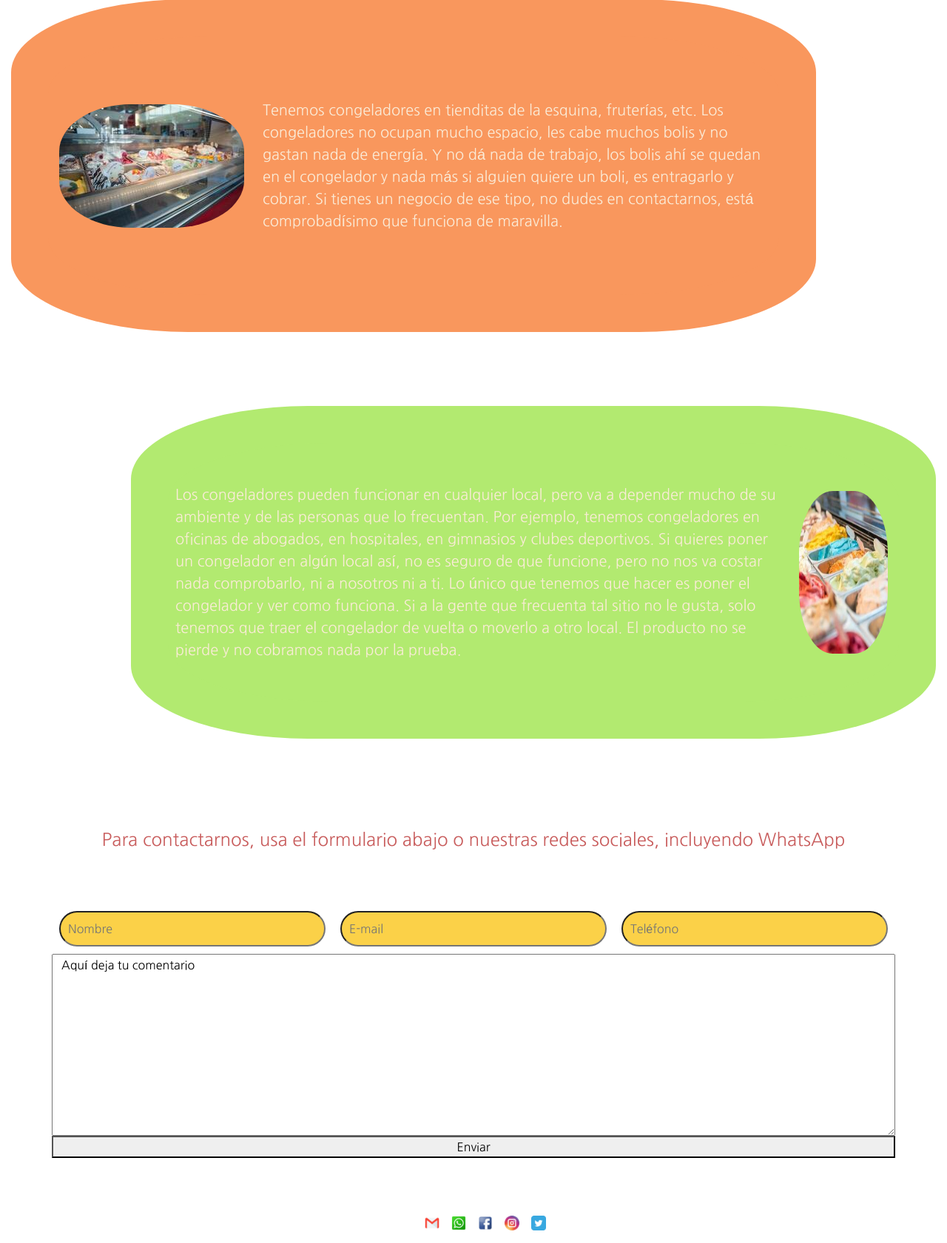
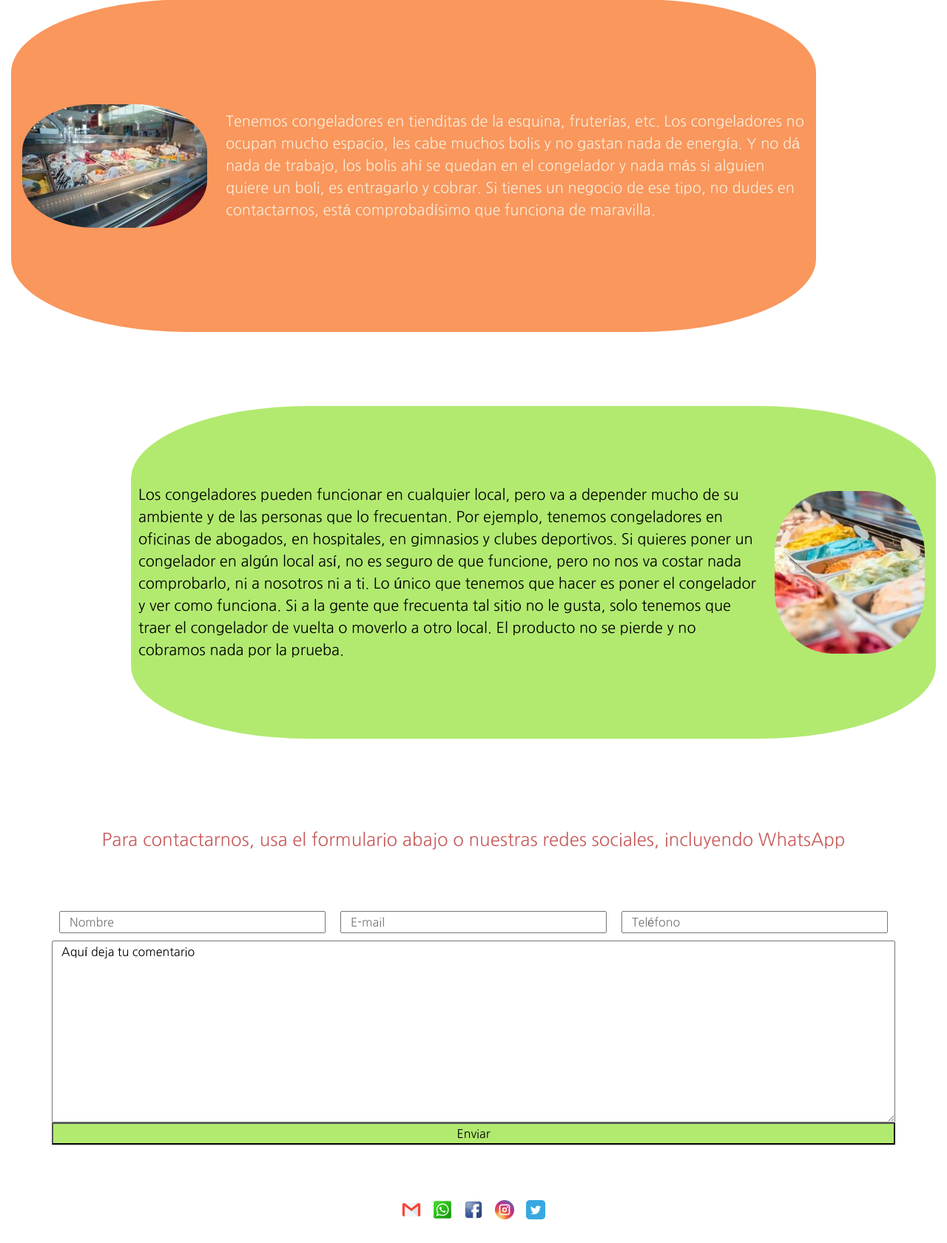
Before and after one commit to fabioamarques1990/proyecto-coderhouse, a website: page pages/contacto.html in a window 1280 px wide. Shown: the part 582-2263 px from the top of the page at 74% size. Drawn offline with nearby package versions, Linux system fonts and the light colour scheme.

Commit message:
Acercandome del resultado final. Nada más faltan detalles estéticos pequeños.

```diff
--- a/pages/contacto.html
+++ b/pages/contacto.html
@@ -1,14 +1,18 @@
 <!DOCTYPE html>
 <html lang="en">
+
 <head>
     <meta charset="UTF-8">
     <meta http-equiv="X-UA-Compatible" content="IE=edge">
     <meta name="viewport" content="width=device-width, initial-scale=1.0">
     <!-- palabras clave -->
-    <meta name="keywords" content="boli, redes sociales, verano, sabroso, cremoso, sabores, agua, leche, contacto, San Luis Potosí">
+    <meta name="keywords"
+        content="boli, redes sociales, verano, sabroso, cremoso, sabores, agua, leche, contacto, San Luis Potosí">
     <!-- descripción -->
-    <meta name="description" content="En esta sección puedes ver todo lo que necesitas para contactarnos y encontrarnos en nuestras redes sociales">
-    <link href="https://cdn.jsdelivr.net/npm/bootstrap@5.1.3/dist/css/bootstrap.min.css" rel="stylesheet" integrity="sha384-1BmE4kWBq78iYhFldvKuhfTAU6auU8tT94WrHftjDbrCEXSU1oBoqyl2QvZ6jIW3" crossorigin="anonymous">
+    <meta name="description"
+        content="En esta sección puedes ver todo lo que necesitas para contactarnos y encontrarnos en nuestras redes sociales">
+    <link href="https://cdn.jsdelivr.net/npm/bootstrap@5.1.3/dist/css/bootstrap.min.css" rel="stylesheet"
+        integrity="sha384-1BmE4kWBq78iYhFldvKuhfTAU6auU8tT94WrHftjDbrCEXSU1oBoqyl2QvZ6jIW3" crossorigin="anonymous">
     <link rel="stylesheet" href="../css/estilos.css">
     <link rel="preconnect" href="https://fonts.googleapis.com">
     <link rel="preconnect" href="https://fonts.gstatic.com" crossorigin>
@@ -16,11 +20,13 @@
     <!-- titulo -->
     <title>DeliBoli - Contacto</title>
 </head>
+
 <body>
 
     <!-- este es el banner/alert -->
     <div class="contacto_banner alert alert-warning alert-dismissible fade show" role="alert">
-        <strong>¿Qué? ¿15% de descuento?</strong> Si haces ahora mismo tu compra online, tendrás un descuento de 15% sobre el valor total.
+        <strong>¿Qué? ¿15% de descuento?</strong> Si haces ahora mismo tu compra online, tendrás un descuento de 15%
+        sobre el valor total.
         <button type="button" class="btn-close" data-bs-dismiss="alert" aria-label="Close"></button>
     </div>
 
@@ -28,7 +34,8 @@
     <nav class="navbar navbar-expand-lg navbar-light bg-color-contacto">
         <div class="container-fluid">
             <a class="navbar-brand" href="../index.html">Inicio</a>
-          <button class="navbar-toggler" type="button" data-bs-toggle="collapse" data-bs-target="#navbarNav" aria-controls="navbarNav" aria-expanded="false" aria-label="Toggle navigation">
+            <button class="navbar-toggler" type="button" data-bs-toggle="collapse" data-bs-target="#navbarNav"
+                aria-controls="navbarNav" aria-expanded="false" aria-label="Toggle navigation">
                 <span class="navbar-toggler-icon"></span>
             </button>
             <div class="collapse navbar-collapse" id="navbarNav">
@@ -57,7 +64,8 @@
                 ¿Individual o empressa?
             </h1>
             <p>
-                Además de la venta al público general, DeliBoli colobora con negocios locales de forma a impulsar ambas empresas.
+                Además de la venta al público general, DeliBoli colobora con negocios locales de forma a impulsar ambas
+                empresas.
             </p>
         </div>
     </header>
@@ -65,20 +73,25 @@
     <!-- inicio del main -->
     <main class="contacto_main">
         <section class="contacto_main_section_1">
-            <div class="contacto_main_section_div_1">
             <img src="../assets/congelador.jpg" alt="Imagen uno">
             <p>
-                    Tenemos congeladores en tienditas de la esquina, fruterías, etc. Los congeladores no ocupan mucho espacio, les cabe muchos bolis y no gastan nada de energía. Y no dá nada de trabajo, los bolis ahí se quedan en el congelador y nada más si alguien quiere un boli, es entragarlo y cobrar. Si tienes un negocio de ese tipo, no dudes en contactarnos, está comprobadísimo que funciona de maravilla.
+                Tenemos congeladores en tienditas de la esquina, fruterías, etc. Los congeladores no ocupan mucho
+                espacio, les cabe muchos bolis y no gastan nada de energía. Y no dá nada de trabajo, los bolis ahí se
+                quedan en el congelador y nada más si alguien quiere un boli, es entragarlo y cobrar. Si tienes un
+                negocio de ese tipo, no dudes en contactarnos, está comprobadísimo que funciona de maravilla.
             </p>
-            </div>
         </section>
         <section class="contacto_main_section_2">
-            <div class="contacto_main_section_div_2">
             <p>
-                    Los congeladores pueden funcionar en cualquier local, pero va a depender mucho de su ambiente y de las personas que lo frecuentan. Por ejemplo, tenemos congeladores en oficinas de abogados, en hospitales, en gimnasios y clubes deportivos. Si quieres poner un congelador en algún local así, no es seguro de que funcione, pero no nos va costar nada comprobarlo, ni a nosotros ni a ti. Lo único que tenemos que hacer es poner el congelador y ver como funciona. Si a la gente que frecuenta tal sitio no le gusta, solo tenemos que traer el congelador de vuelta o moverlo a otro local. El producto no se pierde y no cobramos nada por la prueba.
+                Los congeladores pueden funcionar en cualquier local, pero va a depender mucho de su ambiente y de las
+                personas que lo frecuentan. Por ejemplo, tenemos congeladores en oficinas de abogados, en hospitales, en
+                gimnasios y clubes deportivos. Si quieres poner un congelador en algún local así, no es seguro de que
+                funcione, pero no nos va costar nada comprobarlo, ni a nosotros ni a ti. Lo único que tenemos que hacer
+                es poner el congelador y ver como funciona. Si a la gente que frecuenta tal sitio no le gusta, solo
+                tenemos que traer el congelador de vuelta o moverlo a otro local. El producto no se pierde y no cobramos
+                nada por la prueba.
             </p>
             <img src="../assets/congelador-2.jpg" alt="Imagen dos">
-            </div>
         </section>
     </main>
 
@@ -117,6 +130,9 @@
         </ul>
     </footer>
 
-    <script src="https://cdn.jsdelivr.net/npm/bootstrap@5.1.3/dist/js/bootstrap.bundle.min.js" integrity="sha384-ka7Sk0Gln4gmtz2MlQnikT1wXgYsOg+OMhuP+IlRH9sENBO0LRn5q+8nbTov4+1p" crossorigin="anonymous"></script>
+    <script src="https://cdn.jsdelivr.net/npm/bootstrap@5.1.3/dist/js/bootstrap.bundle.min.js"
+        integrity="sha384-ka7Sk0Gln4gmtz2MlQnikT1wXgYsOg+OMhuP+IlRH9sENBO0LRn5q+8nbTov4+1p"
+        crossorigin="anonymous"></script>
 </body>
+
 </html>
--- a/scss/_contacto.scss
+++ b/scss/_contacto.scss
@@ -43,14 +43,13 @@
     padding-top: 100px;
     display: flex;
     flex-direction: column;
+
+    img {
+        display: none;
+    }
 }
 
-
-.contacto_main img {
-    display: none;
-}
-
-.contacto_main_section_div_1 {
+.contacto_main_section_1 {
     display: flex;
     justify-content: space-around;
     align-items: center;
@@ -66,8 +65,8 @@
     }
 }
 
-.contacto_main_section_div_2 {
-    @extend .contacto_main_section_div_1;
+.contacto_main_section_2 {
+    @extend .contacto_main_section_1;
     background-color: $color-verde;
     height: 710px;
 
@@ -86,18 +85,28 @@
         margin: 72px 0;
     }
 
+    input {
+        margin: 10px 0;
+    }
+
+    button {
+        background-color: $color-verde;
+    }
+
     ul {
         display: flex;
         list-style: none;
         justify-content: center;
         margin-top: 75px;
+        padding: 0;
     }
+
     li {
         padding: 0 8px;
     }
 
     img {
-        height: 20px;
-        width: 20px;
+        height: 22px;
+        width: 22px;
     }
 }
--- a/scss/_index.scss
+++ b/scss/_index.scss
@@ -59,7 +59,7 @@
 
 .home_main_section_1 {
         background-color: $color-naranja;
-        margin: 50px 150px;
+        margin: 50px 25px;
         display: flex;
         flex-direction: column;
         justify-content: center;
@@ -75,7 +75,7 @@
 
     .home_main_section_2 {
         background-color: $color-amarillo;
-        margin: 50px 150px;
+        margin: 50px 25px;
         display: flex;
         flex-direction: column;
         justify-content: center;
--- a/scss/_infonutrimental.scss
+++ b/scss/_infonutrimental.scss
@@ -40,9 +40,8 @@
 /* estilos del infonutrimental main */
 .infonutrimental_main {
     margin-top: 125px;
-}
 
-.infonutrimental_main h2 {
+    h2 {
         display: inline-flex;
         background-color: $color-rosa;
         padding: 17px;
@@ -51,6 +50,7 @@
         font-style: oblique;
         color: antiquewhite;
         width: 125px;
+    }
 }
 
 .infonutrimental_main_section {
@@ -61,10 +61,10 @@
     "tabla2"
     ;
     margin-top: 75px;
+
+    h2 {
+        grid-area: h2;
     }
-
-.infonutrimental_main_section h2 {
-    grid-area: h2;
 }
 
 .infonutrimental_main_section_tabla_1 {
@@ -94,11 +94,13 @@
 }
 
 /* estilos de sección extra */
+.infonutrimental_sección_extra {
+    margin-top: 75px;
+
     .col-sm {
-    background-color: #FBD148;
-    margin: 10px;
-    padding: 10px;
-    border-radius: 25px;
+        margin: 10px 3px;
+        background-color: $color-amarillo;
+    }
 }
 
 /* estilos del infonutrimental footer */
--- a/scss/_mediaqueries.scss
+++ b/scss/_mediaqueries.scss
@@ -18,7 +18,8 @@ $breakpoints: (
 @include breakpoint(tablet) {
 
     /* media queries para la página home */
-    .navbar, .navbar-collapse {
+    .navbar,
+    .navbar-collapse {
         justify-content: flex-end;
     }
 
@@ -32,7 +33,7 @@ $breakpoints: (
 
     /* media queries del home main */
     .home_main_section_1 {
-        margin: 100px 150px;
+        margin: 100px 50px 100px 150px;
         font-size: 22px;
         height: 550px;
         width: 550px;
@@ -80,71 +81,60 @@ $breakpoints: (
     /* media queries para la página contacto */
 
     /* media queries del contacto main */
-        .contacto_main img {
+    .contacto_main {
+        padding-top: 100px;
+        display: flex;
+
+        img {
             display: block;
             padding: 15px;
             border-radius: 40%;
         }
-
-        .contacto_main {
-            padding-top: 100px;
-            display: flex;
-            flex-direction: column;
     }
 
     .contacto_main_section_1 {
         margin: 50px 15px;
-            display: flex;
-            flex-direction: column;
-            background-color: $color-naranja;
         height: 450px;
         width: 85%;
         border-radius: 22%;
         justify-content: space-around;
+
+        p {
+            font-size: 20px;
         }
-
-        .contacto_main_section_div_1 {
-            display: flex;
-            margin: 50px;
-        }
-
-        .contacto_main img {
-            display: block;
-        }
-        .contacto_main_section_2 img {
-            height: 250px;
-            width: 150px;
-            align-self: center;
-        }
-
-        .contacto_main_section_div_1 p {
-            font-size: 20px;
-            color: antiquewhite;
     }
 
     .contacto_main_section_2 {
         margin: 50px 15px;
-            display: flex;
-            flex-direction: column;
-            background-color: $color-verde;
         height: 450px;
         width: 85%;
         border-radius: 22%;
         justify-content: space-around;
         align-self: flex-end;
 
+        img {
+            height: 250px;
+            width: 250px;
+            align-self: center;
         }
 
-        .contacto_main_section_div_2 {
-            display: flex;
-            margin: 50px;
+        p {
+            font-size: 20px;
+        }
     }
 
-        .contacto_main_section_div_2 p {
-            font-size: 20px;
+    .contacto_footer {
+        input {
+            margin: 10px 10px;
         }
 
-        /* media queries para la página spbre nosotros */
+        img {
+            height: 26px;
+            width: 26px;
+        }
+    }
+
+    /* media queries para la página sobre nosotros */
 
     /* media queries del sobre nosotros main */
     .sobre_nosotros_main {
```
Also changed, not shown: pages/infonutrimental.html (+1 -1 lines), pages/sobre-nosotros.html (+8 -8 lines), scss/_sobre-nosotros.scss (+30 -17 lines), css/estilos.css. Lines whose indentation alone changed are shown as unchanged.
